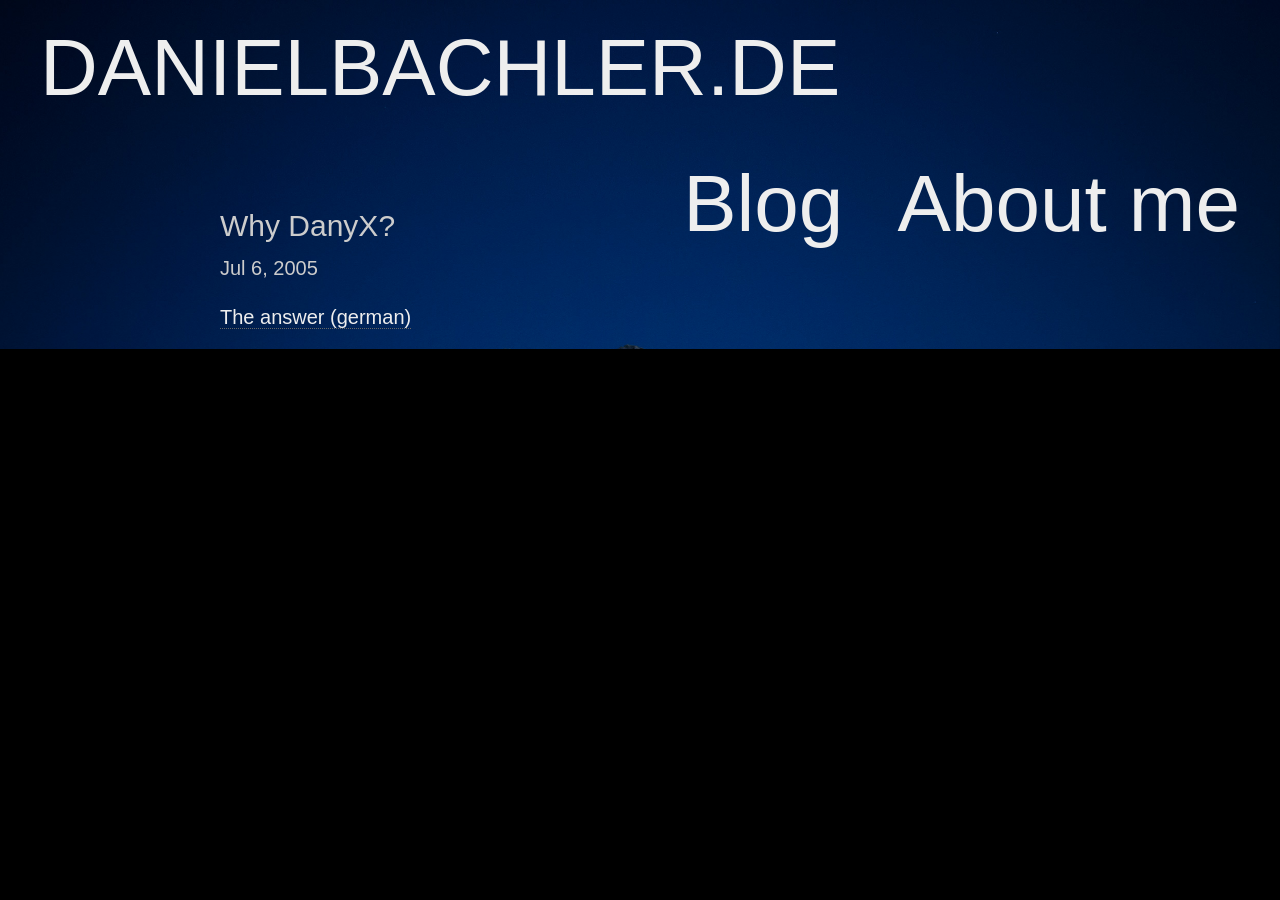
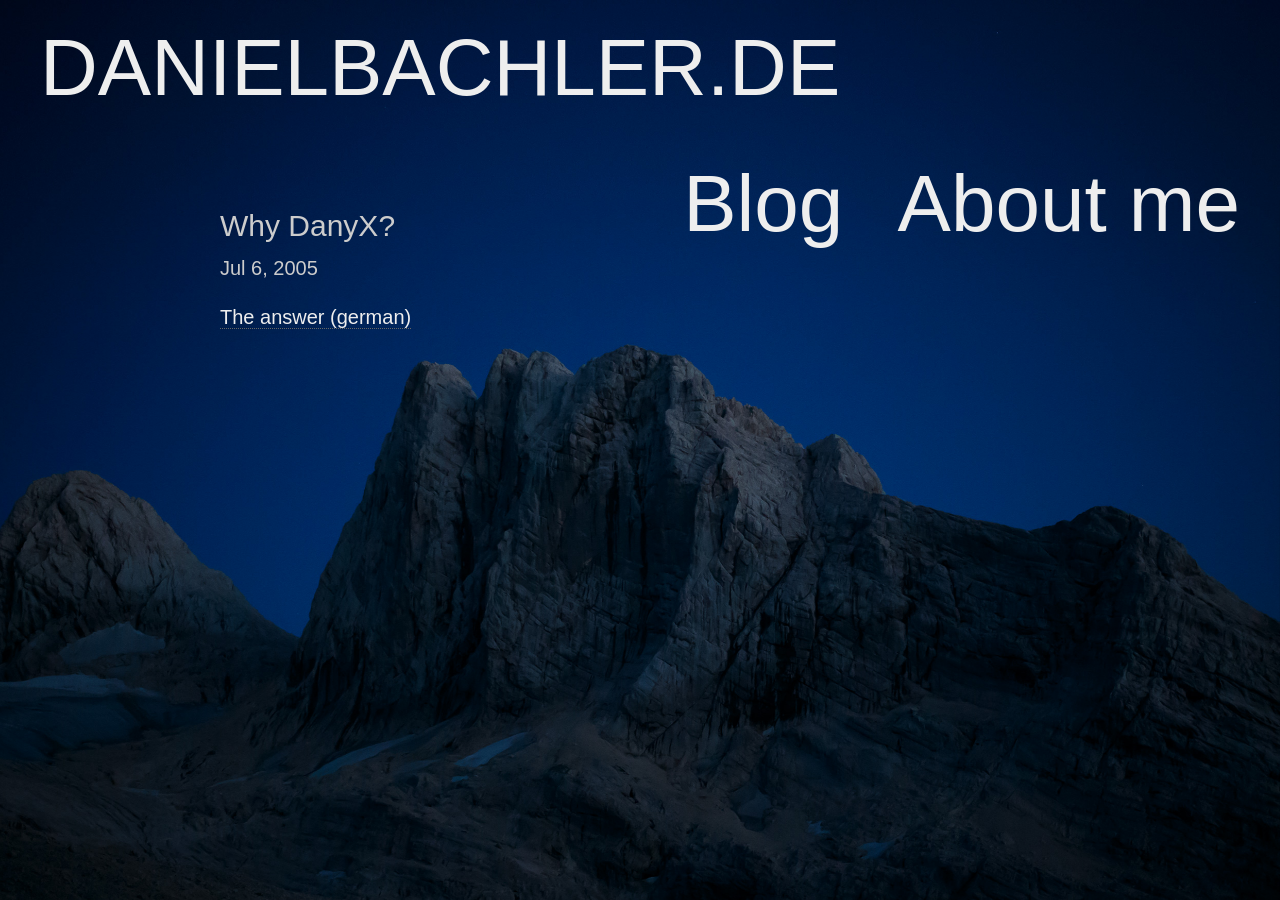
Before and after one commit to danyx23/danyx23.github.io, a Jekyll site: the page built from _posts/2005-07-06-why-danyx.md, in a window 1280 px wide. Built offline with Jekyll 4.4.1, drawn with Linux system fonts in a browser that asks for light colours; Markdown is read by kramdown in place of the engine named in the settings.

Commit message:
I should probably learn all the box model specs at some point...

```diff
--- a/_sass/_custom.scss
+++ b/_sass/_custom.scss
@@ -1,6 +1,6 @@
 html {
   background: black;
-  min-height: 100%;
+  height: 100%;
 }
 
 body {
```
